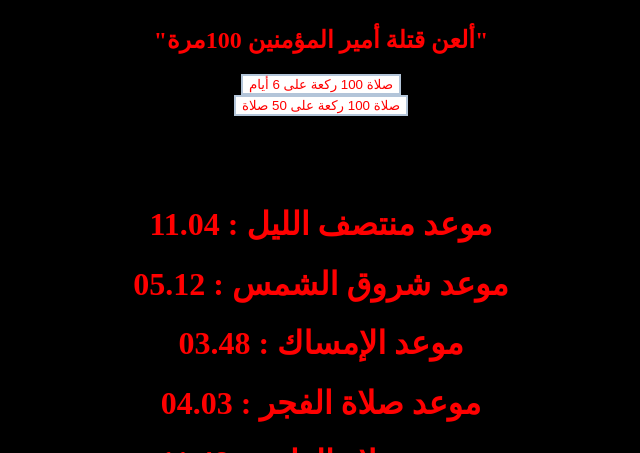
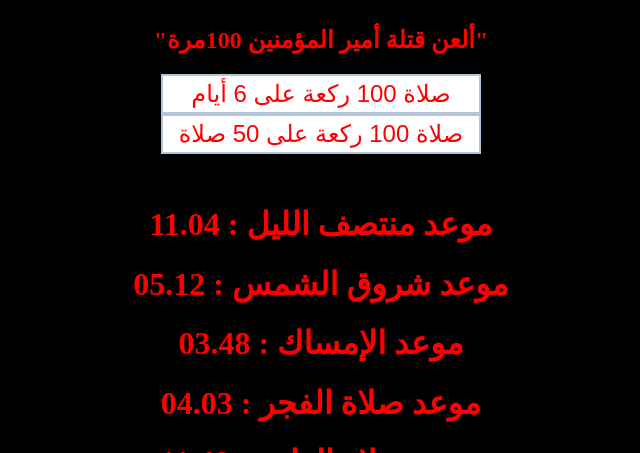
Before and after one commit to kiiiiiNgG/Athar, a plain HTML site: page index.html in a window 1280 px wide. Shown: the part 647-1100 px from the top of the page, without its empty margins (319-959 px from the left). Drawn offline with Linux system fonts and the light colour scheme.

Commit message:
Add files via upload

```diff
--- a/style.css
+++ b/style.css
@@ -26,6 +26,9 @@ h2 {
   background-color: #fff;
   color: red;
   border: 2px solid #5b82ad75;
+  height: 5vh;
+  width: 40vh;
+  font-size: 3vh;
 }
 .buttonn:hover {
   background-color: #32313d75;
```
